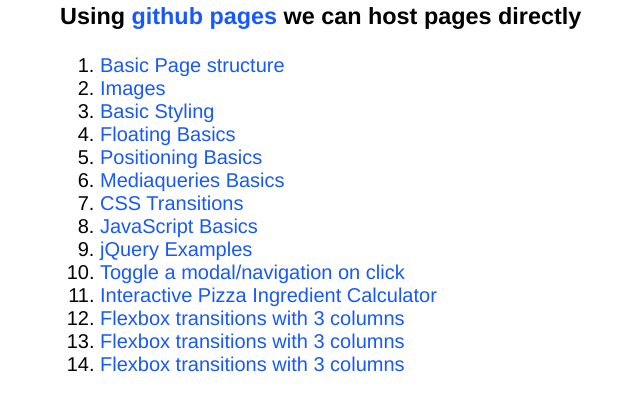
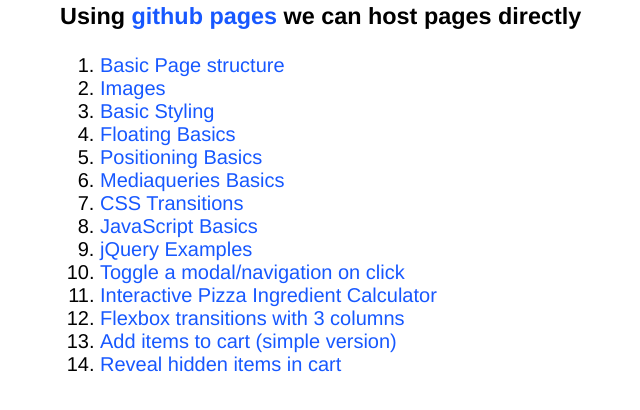
Before and after one commit to Jones-S/web-dev-zhdk-2019, a plain HTML site: page index.html in a window 1280 px wide. Shown: the part 154-564 px from the top of the page, without its empty margins (180-820 px from the left). Drawn offline with Linux system fonts and the light colour scheme.

Commit message:
[Update] Add correct description in examples overview

```diff
--- a/index.html
+++ b/index.html
@@ -76,10 +76,10 @@
         <a href="./examples/flex-3-columns/index.html" target="_blank">Flexbox transitions with 3 columns</a>
       </li>
       <li>
-        <a href="./examples/add-item-to-cart/index.html" target="_blank">Flexbox transitions with 3 columns</a>
+        <a href="./examples/add-item-to-cart/index.html" target="_blank">Add items to cart (simple version)</a>
       </li>
       <li>
-        <a href="./examples/reveal-hidden/index.html" target="_blank">Flexbox transitions with 3 columns</a>
+        <a href="./examples/reveal-hidden/index.html" target="_blank">Reveal hidden items in cart</a>
       </li>
     </ol>
   </div>
```
